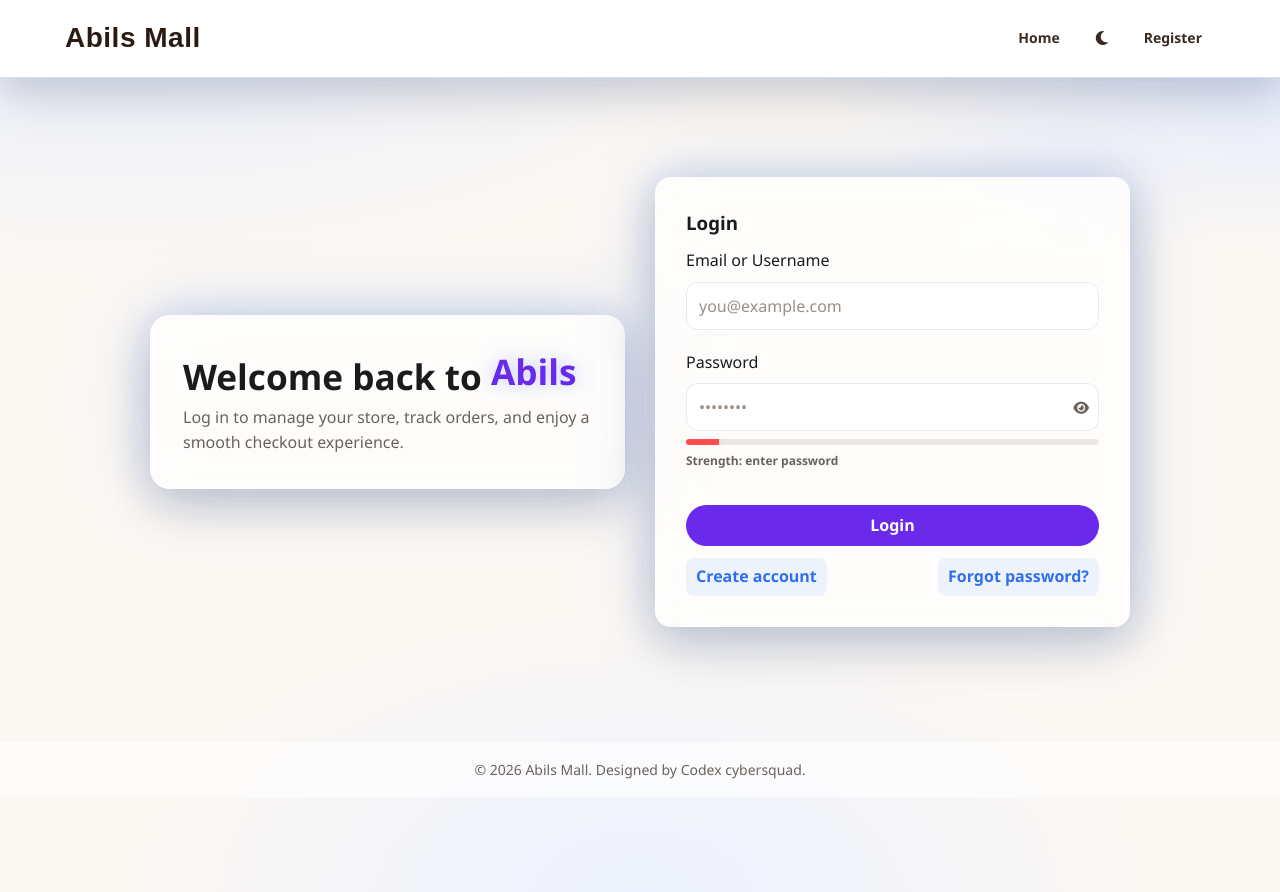
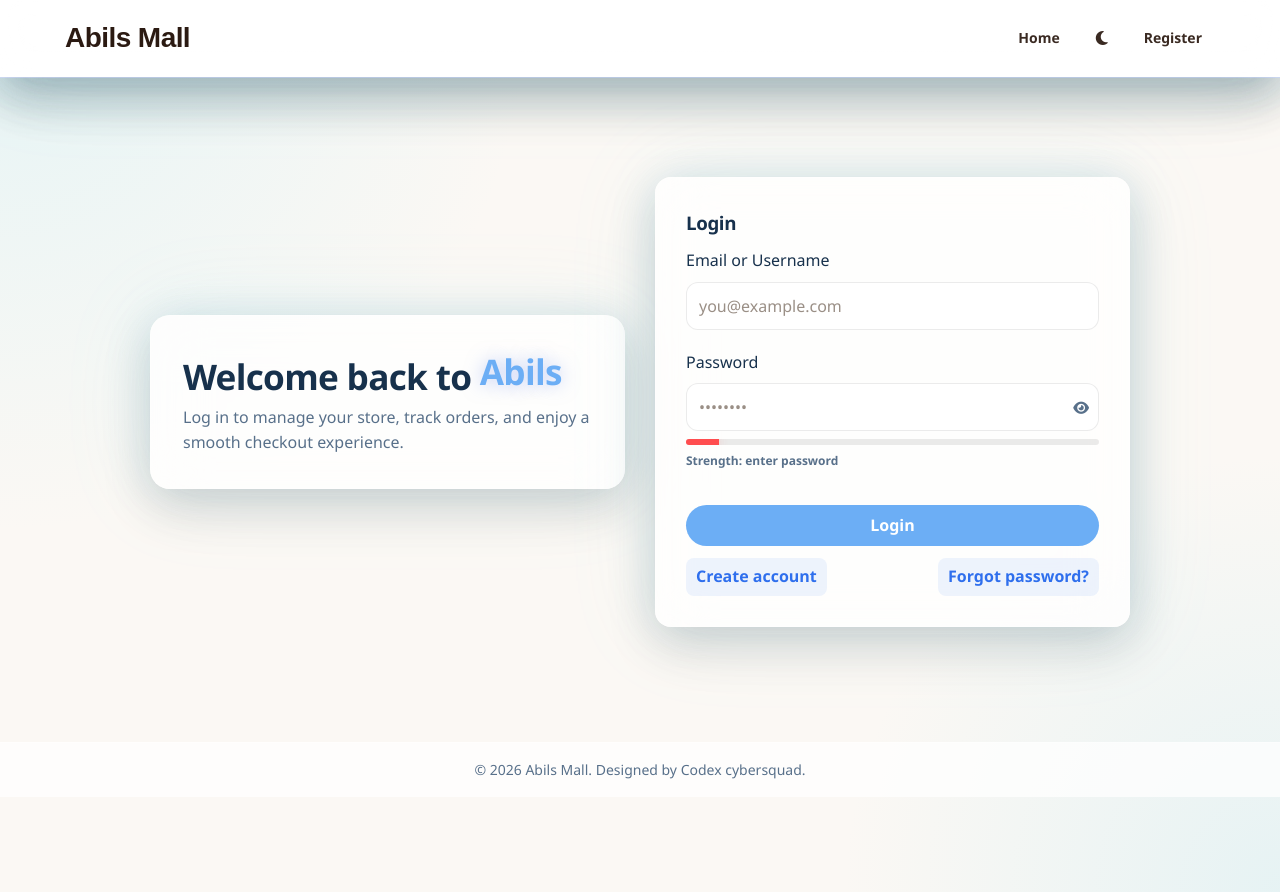
Before and after one commit to Sonbeliever/Abils-Mall, a Flask app: a page that uses templates/base.html in a window 1280 px wide. Run offline with Flask 3, Linux system fonts and the light colour scheme.

Commit message:
=Polish_glass_theme_and_convert_pickup_panel_to_modal

```diff
--- a/static/css/style.css
+++ b/static/css/style.css
@@ -4263,6 +4263,163 @@ body.dark-mode .dashboard-quick-links .dashboard-inline-btn {
     border-color: rgba(198, 213, 255, 0.72);
 }
 
+/* Glassmorphism refinement: lighter sky-blue glow and stronger typography */
+:root {
+    --primary-color: #6caef5;
+    --primary-hover: #5098e8;
+    --card-background: rgba(255, 255, 255, 0.76);
+    --text-color: #17314c;
+    --text-light: #58708a;
+    --glass-glow: 0 0 44px rgba(120, 205, 239, 0.18), 0 0 92px rgba(144, 220, 241, 0.12);
+}
+
+body.dark-mode {
+    --primary-color: #87d6f4;
+    --primary-hover: #66c8ea;
+    --card-background: rgba(18, 32, 48, 0.66);
+    --text-color: #eef8ff;
+    --text-light: #bfd4e3;
+    --glass-glow: 0 0 54px rgba(117, 214, 242, 0.22), 0 0 104px rgba(151, 231, 245, 0.14);
+}
+
+body {
+    background:
+        radial-gradient(circle at top left, rgba(187, 237, 248, 0.34), transparent 34%),
+        radial-gradient(circle at bottom right, rgba(170, 227, 243, 0.26), transparent 28%),
+        var(--background-color);
+}
+
+.site-header,
+.main-nav,
+.sidebar,
+.dashboard-sidebar-glass,
+.dashboard-main-glass,
+.buyer-profile-glass,
+.buyer-stat-card,
+.buyer-progress-card,
+.buyer-panel-card,
+.admin-dashboard .admin-panel,
+.manager-dashboard .admin-panel,
+.manager-dashboard .manager-panel,
+.admin-dashboard .stat-card,
+.manager-dashboard .stat-card,
+.admin-dashboard .admin-table-wrapper,
+.manager-dashboard .admin-table-wrapper,
+.checkout-form,
+.cart-summary,
+.auth-card,
+.auth-hero,
+.review-card,
+.image-lightbox-card {
+    box-shadow: var(--shadow), var(--glass-glow);
+}
+
+.logo,
+.hero-glass h1,
+.page-head,
+.section-title,
+.admin-dashboard .dashboard-head h1,
+.manager-dashboard .page-header h1,
+.buyer-profile-glass h2,
+.buyer-progress-card h3,
+.buyer-panel-card h3,
+.dashboard-sidebar-glass h2,
+.auth-hero h2,
+.auth-card h3,
+.image-lightbox-meta h3,
+.review-head h3,
+.cart-summary h3,
+.panel-header h3 {
+    color: var(--text-color);
+    font-weight: 800;
+    letter-spacing: -0.02em;
+}
+
+.dashboard-sidebar-glass h2,
+.buyer-profile-glass h2,
+.admin-dashboard .dashboard-head h1,
+.manager-dashboard .page-header h1 {
+    text-shadow: 0 8px 24px rgba(126, 201, 229, 0.18);
+}
+
+.hero-tag,
+.dashboard-nav-tag,
+.sidebar-title,
+.stat-card h4,
+.buyer-stat-card span,
+.panel-hint,
+.auth-note {
+    font-weight: 700;
+}
+
+.dashboard-modal {
+    position: fixed;
+    inset: 0;
+    display: flex;
+    align-items: center;
+    justify-content: center;
+    padding: 20px;
+    opacity: 0;
+    pointer-events: none;
+    z-index: 1800;
+    transition: opacity 0.22s ease;
+}
+
+.dashboard-modal.open {
+    opacity: 1;
+    pointer-events: auto;
+}
+
+.dashboard-modal-backdrop {
+    position: absolute;
+    inset: 0;
+    background: rgba(10, 30, 48, 0.26);
+    backdrop-filter: blur(10px);
+    -webkit-backdrop-filter: blur(10px);
+}
+
+.dashboard-modal-card {
+    position: relative;
+    z-index: 1;
+    width: min(92vw, 860px);
+    max-height: calc(100vh - 40px);
+    overflow: auto;
+    margin: 0;
+    border-radius: 24px;
+    background: linear-gradient(155deg, rgba(255, 255, 255, 0.92), rgba(232, 246, 250, 0.78));
+    box-shadow: 0 24px 70px rgba(58, 107, 133, 0.24), var(--glass-glow);
+}
+
+.dashboard-modal-head {
+    display: flex;
+    align-items: flex-start;
+    justify-content: space-between;
+    gap: 12px;
+    margin-bottom: 8px;
+}
+
+.dashboard-modal-close {
+    display: inline-flex;
+    align-items: center;
+    justify-content: center;
+    width: 42px;
+    height: 42px;
+    border-radius: 999px;
+    border: 1px solid rgba(188, 223, 236, 0.92);
+    background: rgba(255, 255, 255, 0.78);
+    color: var(--text-color);
+    cursor: pointer;
+    box-shadow: 0 10px 24px rgba(110, 187, 215, 0.18);
+}
+
+.dashboard-modal-close:hover {
+    transform: translateY(-1px);
+}
+
+body.modal-open {
+    overflow: hidden;
+}
+
 @media (max-width: 768px) {
     .dashboard-page .main-nav {
         gap: 10px;
@@ -4284,6 +4441,17 @@ body.dark-mode .dashboard-quick-links .dashboard-inline-btn {
         margin-left: auto;
     }
 
+    .dashboard-modal {
+        padding: 12px;
+        align-items: flex-end;
+    }
+
+    .dashboard-modal-card {
+        width: 100%;
+        max-height: 92vh;
+        border-radius: 22px 22px 14px 14px;
+    }
+
     .dashboard-shell,
     .dashboard-grid-2 {
         grid-template-columns: 1fr;
```
Also changed, not shown: static/css/landing.css (+36 -21 lines), templates/manager_dashboard.html (+92 -60 lines).
